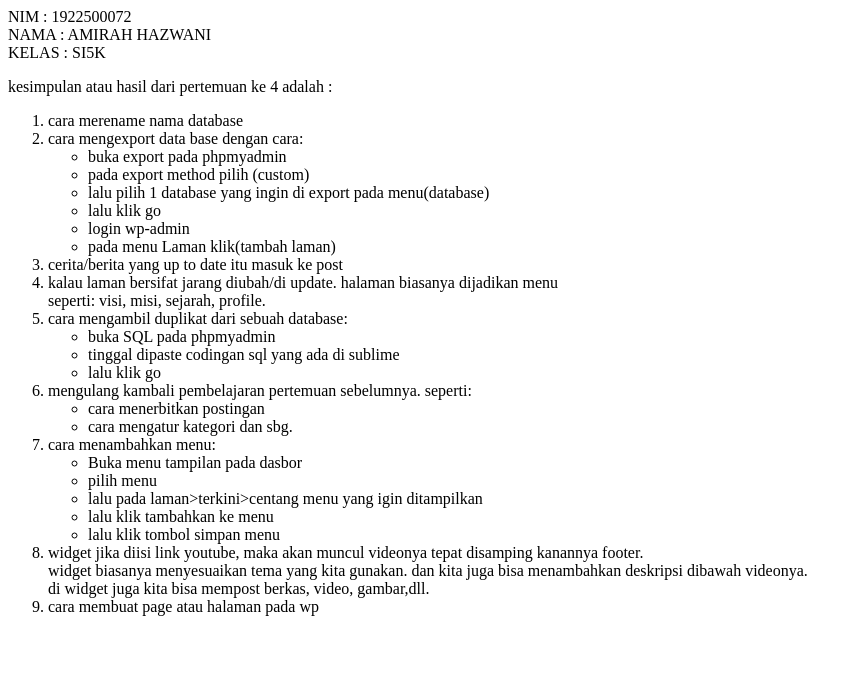
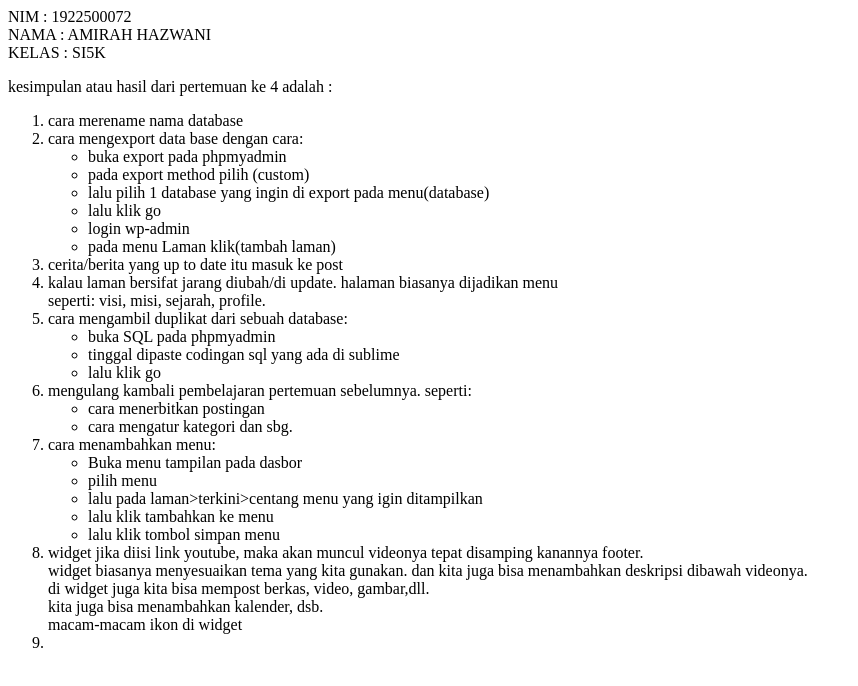
Before and after one commit to Amirah02/si5j2122o, a plain HTML site: page 4/index.html in a window 1280 px wide. Shown: the whole page, without its empty margins (0-858 px from the left). Drawn offline with Linux system fonts and the light colour scheme.

Commit message:
Update index.html

```diff
--- a/4/index.html
+++ b/4/index.html
@@ -48,9 +48,11 @@ KELAS : SI5K<br>
 
 <li>widget jika diisi link youtube, maka akan muncul videonya tepat disamping kanannya footer.<br>
 widget biasanya menyesuaikan tema yang kita gunakan. dan kita juga bisa menambahkan deskripsi dibawah videonya.<br>
-di widget juga kita bisa mempost berkas, video, gambar,dll.</li>
+di widget juga kita bisa mempost berkas, video, gambar,dll.<br>
+kita juga bisa menambahkan kalender, dsb.<br>
+macam-macam ikon di widget</li>
 
-<li>cara membuat page atau halaman pada wp</li>
+<li></li>
 
 
 
```
